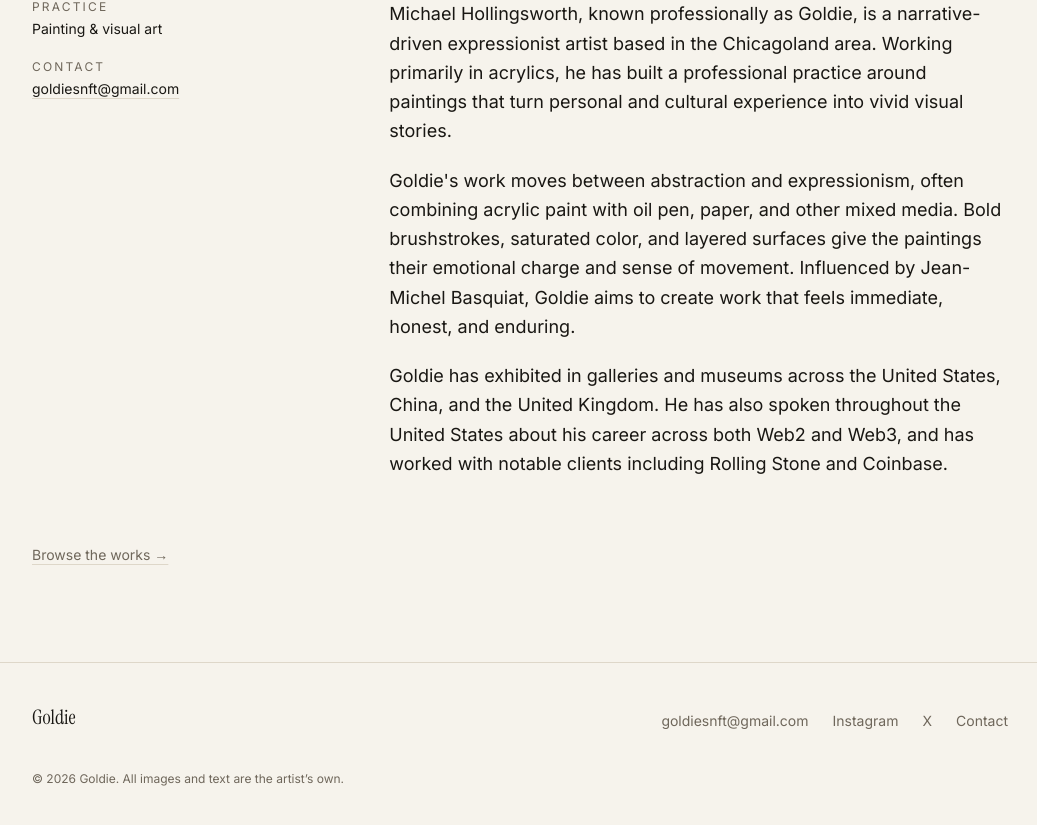
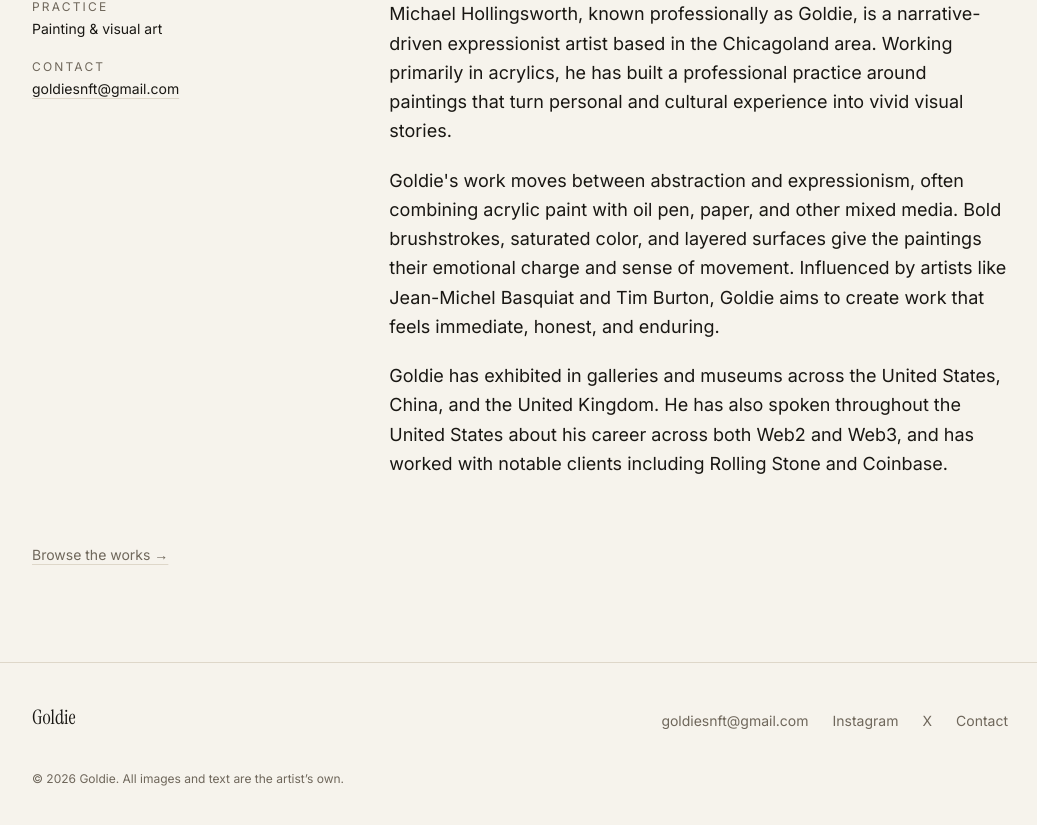
Before and after one commit to MisterGoldie/artist-website, a Next.js app: page /about in a window 1280 px wide. Shown: the part 819-1644 px from the top of the page, without its empty margins (120-1157 px from the left). Built offline with nearby package versions, Linux system fonts and the light colour scheme.

Commit message:
influenced by

```diff
--- a/content/site.ts
+++ b/content/site.ts
@@ -16,7 +16,7 @@ export const site = {
   ],
   about: [
     "Michael Hollingsworth, known professionally as Goldie, is a narrative-driven expressionist artist based in the Chicagoland area. Working primarily in acrylics, he has built a professional practice around paintings that turn personal and cultural experience into vivid visual stories.",
-    "Goldie's work moves between abstraction and expressionism, often combining acrylic paint with oil pen, paper, and other mixed media. Bold brushstrokes, saturated color, and layered surfaces give the paintings their emotional charge and sense of movement. Influenced by Jean-Michel Basquiat, Goldie aims to create work that feels immediate, honest, and enduring.",
+    "Goldie's work moves between abstraction and expressionism, often combining acrylic paint with oil pen, paper, and other mixed media. Bold brushstrokes, saturated color, and layered surfaces give the paintings their emotional charge and sense of movement. Influenced by artists like Jean-Michel Basquiat and Tim Burton, Goldie aims to create work that feels immediate, honest, and enduring.",
     "Goldie has exhibited in galleries and museums across the United States, China, and the United Kingdom. He has also spoken throughout the United States about his career across both Web2 and Web3, and has worked with notable clients including Rolling Stone and Coinbase.",
   ],
   // Bump this when you want the footer year to change.
```
